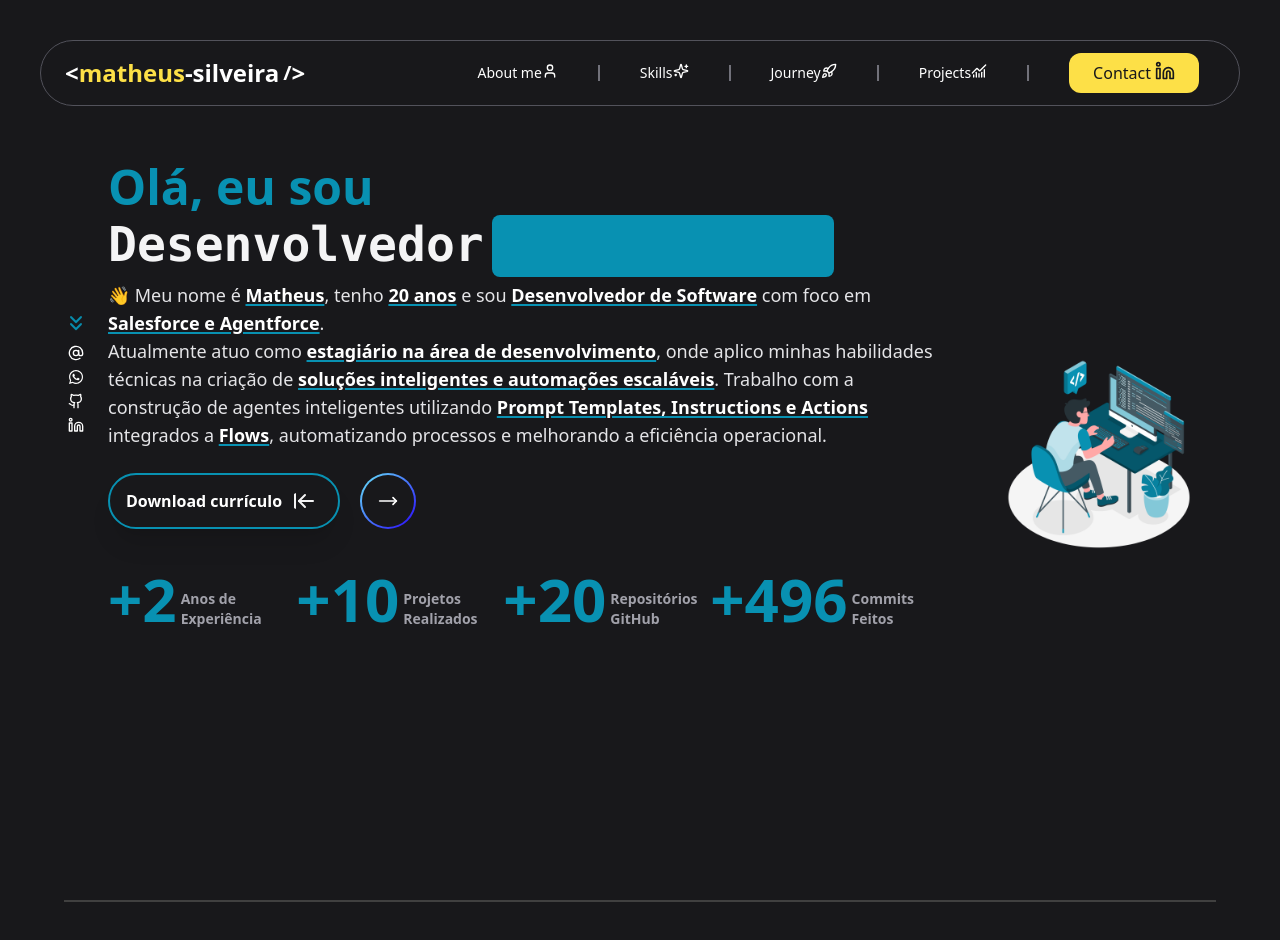
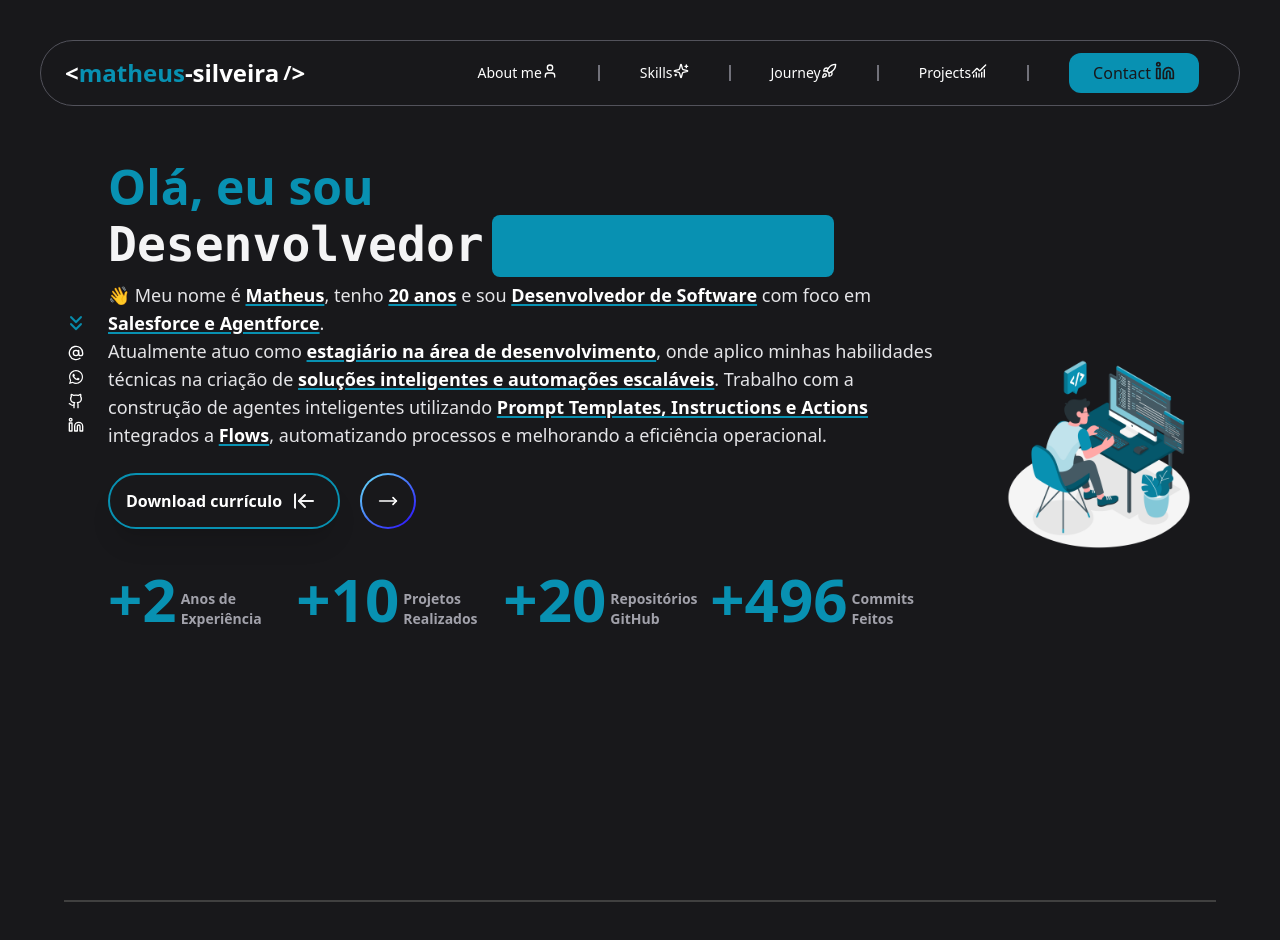
Before and after one commit to MatheusRodriguesdaSilveira/Portfolio-v2.0, a Next.js app: page / in a window 1280 px wide. Shown: the top 940 px of the page. Built offline with nearby package versions, Linux system fonts and the light colour scheme.

Commit message:
feat: update Navbar component styles to use cyan color scheme for text and hover effects

```diff
--- a/src/components/Header/Navbar.tsx
+++ b/src/components/Header/Navbar.tsx
@@ -88,7 +88,7 @@
         >
           <div className="flex items-center px-5">
             <span className="text-white text-lg xl:text-2xl">{"<"}</span>
-            <span className="text-yellow-300">matheus</span>
+            <span className="text-cyan-600">matheus</span>
             <span className="text-white text-lg xl:text-2xl">{"-"}</span>
             <span className="text-white">silveira</span>
             <span className="text-white text-lg xl:text-xl pl-1">{"/"}</span>
@@ -127,7 +127,7 @@
                   whileTap={{ scale: 0.9, opacity: 0.7 }}
                 >
                   <a
-                    className="text-sm 2xl:text-base flex font-medium relative cursor-pointer before:absolute before:bottom-0 before:left-0 before:h-0.5 before:w-0 before:bg-yellow-300 before:transition-all before:duration-300 hover:before:w-full"
+                    className="text-sm 2xl:text-base flex font-medium relative cursor-pointer before:absolute before:bottom-0 before:left-0 before:h-0.5 before:w-0 before:bg-cyan-600 before:transition-all before:duration-300 hover:before:w-full"
                     onClick={item.action}
                   >
                     {item.label}
@@ -139,8 +139,8 @@
             <div className="w-0.5 h-4 bg-zinc-500"></div>
 
             <li>
-              <motion.button className="relative flex items-center px-1 overflow-hidden font-medium transition-all bg-yellow-300 rounded-xl group">
-                <span className="absolute bottom-0 left-0 w-full h-full transition-all duration-500 ease-in-out delay-100 -translate-x-full bg-amber-400 rounded-md group-hover:translate-x-0"></span>
+              <motion.button className="relative flex items-center px-1 overflow-hidden font-medium transition-all bg-cyan-600 rounded-xl group">
+                <span className="absolute bottom-0 left-0 w-full h-full transition-all duration-500 ease-in-out delay-100 -translate-x-full bg-sky-700 rounded-md group-hover:translate-x-0"></span>
                 <span className="flex gap-1 items-center relative w-full text-left text-white transition-colors duration-200 ease-in-out group-hover:text-white">
                   <a
                     className="cursor-pointer flex gap-1 rounded-xl px-5 py-2 text-zinc-900"
@@ -180,7 +180,7 @@
                     scrollToAbout();
                     handleOpenMenu();
                   }}
-                  className="text-white text-2xl hover:text-yellow-300 flex gap-2"
+                  className="text-white text-2xl hover:text-cyan-600 flex gap-2"
                 >
                   About me <User className="size-7" />
                 </a>
@@ -191,7 +191,7 @@
                     scrollToTechs();
                     handleOpenMenu();
                   }}
-                  className="text-white text-2xl hover:text-yellow-300 flex gap-2"
+                  className="text-white text-2xl hover:text-cyan-600 flex gap-2"
                 >
                   Skills <Sparkles className="size-7" />
                 </a>
@@ -202,7 +202,7 @@
                     scrollToProjects();
                     handleOpenMenu();
                   }}
-                  className="text-white text-2xl hover:text-yellow-300 flex gap-2"
+                  className="text-white text-2xl hover:text-cyan-600 flex gap-2"
                 >
                   Projects <ChartNoAxesCombined className="size-7" />
                 </a>
@@ -212,7 +212,7 @@
                   href="https://www.linkedin.com/in/matheus-rodrigues-da-silveira/"
                   target="_blank"
                   rel="noopener noreferrer"
-                  className="text-white text-2xl hover:text-yellow-300 flex gap-2"
+                  className="text-white text-2xl hover:text-cyan-600 flex gap-2"
                 >
                   Contact <Linkedin className="size-7" />
                 </a>
```
